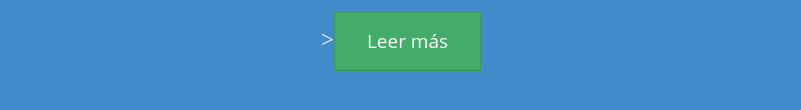
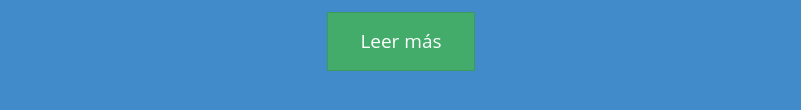
Before and after one commit to yamenmarquez/yamenmarquez.github.io, a plain HTML site: page index.html in a window 1280 px wide. Shown: the part 846-956 px from the top of the page, without its empty margins (239-1040 px from the left). Drawn offline with Linux system fonts and the light colour scheme.

Commit message:
Update index.html

```diff
--- a/index.html
+++ b/index.html
@@ -42,7 +42,7 @@
             <div class="container">
               <h1 class="text-center">Acerca de mi</h1>
               <p class="text-center">Mi nombre es <b>Yam&eacuten M&aacuterquez</b>, soy <b>Ingeniero Industrial</b>, especialista en <b>Organizaci&oacuten de Empresas</b> y apasionado del <i>"Managment del siglo XXI"</i> por lo que a trav&eacutes de este blog estar&eacute compartiendo con ustedes sobre las tem&aacuteticas de <b>Innovaci&oacuten</b>, <b>Tecnolog&iacutea</b>, <b>Emprendimiento</b>, <b>Calidad</b>, <b>Estrateg&iacutea</b> ... y todo esto sin dejar a un lado mi hobby el <b>Desarrollo web</b>, particularmente con <b>Drupal</b>. </p>
-              <p class="text-center">><a href="https://www.linkedin.com/in/yamenmarquez" class="btn btn-success btn-lg" role="button">Leer más</a></p>
+              <p class="text-center"><a href="https://www.linkedin.com/in/yamenmarquez" class="btn btn-success btn-lg" role="button">Leer más</a></p>
             </div>
           </div>
         </aside>
```
